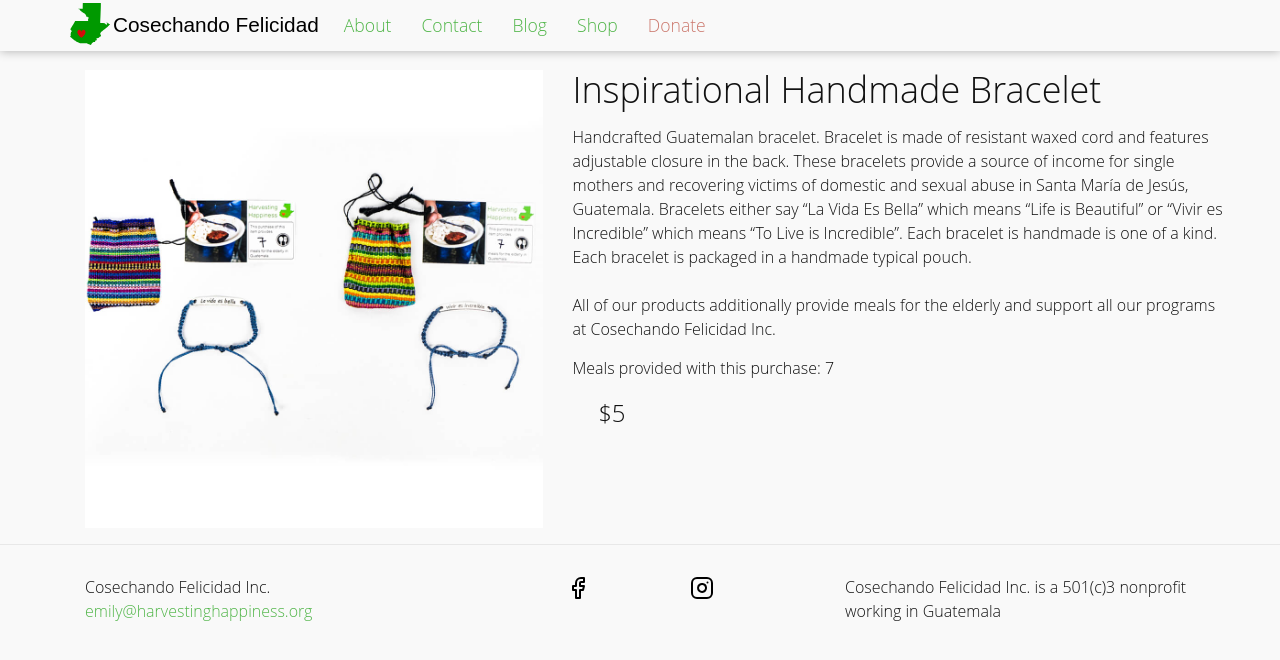
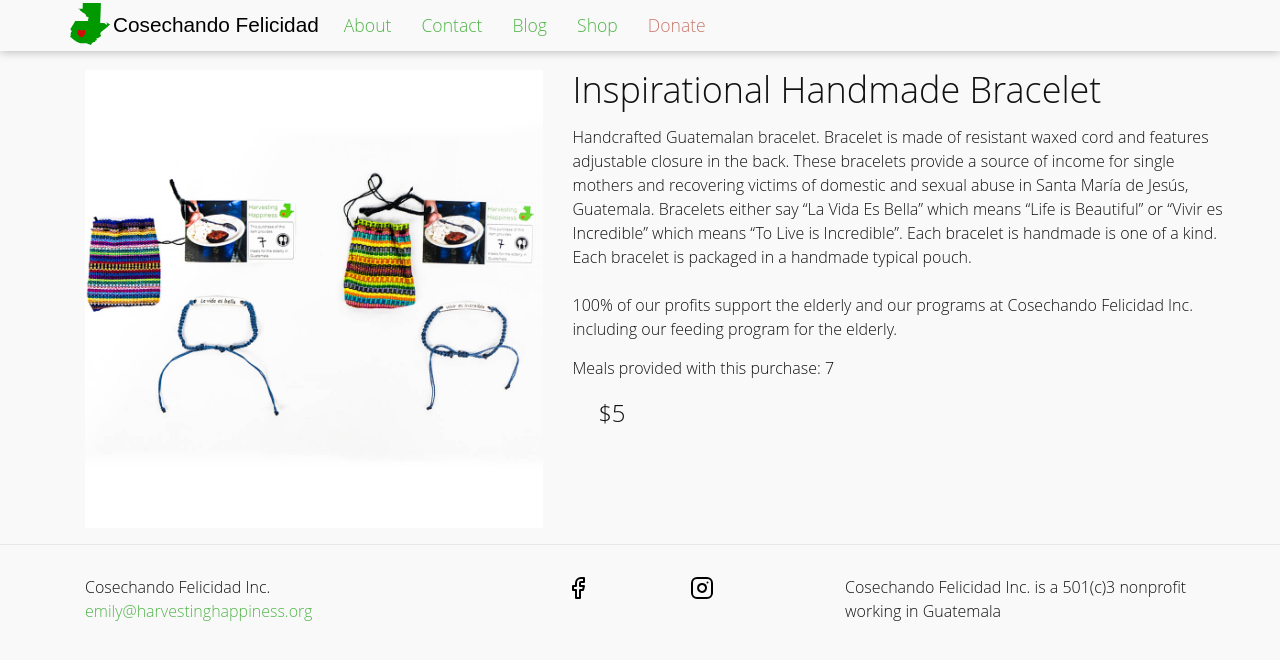
Before and after one commit to harvestinghappiness/harvestinghappiness.github.io, a Jekyll site: the page built from _products/bracelet-insperational.md, in a window 1280 px wide. Shown: the top 660 px of the page. Built offline with Jekyll 4.4.1, drawn with Linux system fonts in a browser that asks for light colours.

Commit message:
Update bracelet-insperational.md

```diff
--- a/_products/bracelet-insperational.md
+++ b/_products/bracelet-insperational.md
@@ -6,7 +6,7 @@ product:
   name: Inspirational Handmade Bracelet
   summary: Inspirational handmade Guatemalan adjustable bracelet
   description: Handcrafted Guatemalan bracelet. Bracelet is made of resistant waxed cord and features adjustable closure in the back. These bracelets provide a source of income for single mothers and recovering victims of domestic and sexual abuse in Santa María de Jesús, Guatemala. Bracelets either say “La Vida Es Bella” which means “Life is Beautiful” or “Vivir es Incredible” which means “To Live is Incredible”. Each bracelet is handmade is one of a kind. Each bracelet is packaged in a handmade typical pouch.
-               <br><br>All of our products additionally provide meals for the elderly and support all our programs at Cosechando Felicidad Inc.
+               <br><br>100% of our profits support the elderly and our programs at Cosechando Felicidad Inc. including our feeding program for the elderly.
   img: bracelet-inspirational-1.jpg
   price: 5
   meals: 7
```
